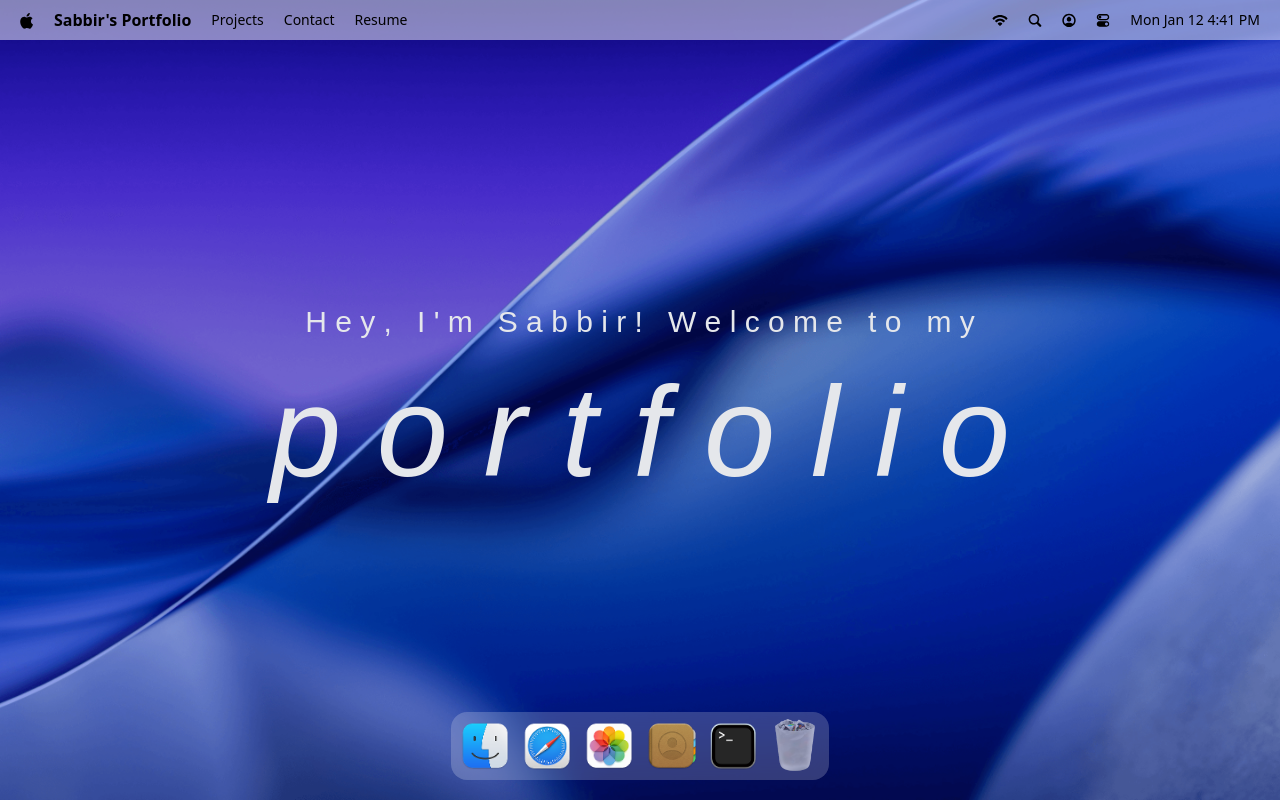
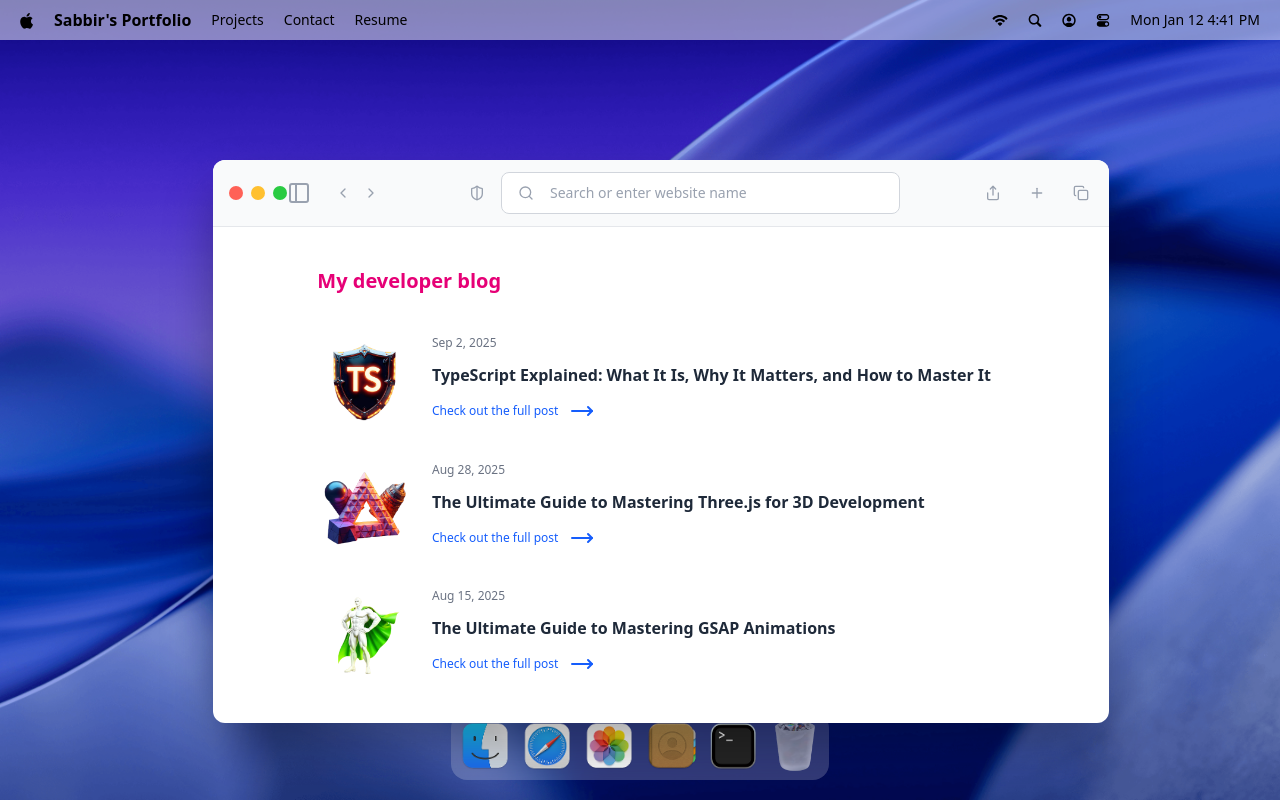
Before and after one commit to sabbir-veer/macos-portfolio, a React (Vite) app: page / in a window 1280 px wide. Both pictures are taken after a click on the button 547 px from the left and 746 px from the top of the page. Built offline with nearby package versions, Linux system fonts and the light colour scheme; a web font is replaced by a local one.

Commit message:
Feat: blog window implementation

```diff
--- a/src/App.jsx
+++ b/src/App.jsx
@@ -2,7 +2,7 @@ import gsap from 'gsap'
 import { Draggable } from 'gsap/Draggable'
 
 import { Navbar, Welcome, Dock } from '#components'
-import { Terminal } from '#windows'
+import { Terminal, Safari } from '#windows'
 
 gsap.registerPlugin(Draggable)
 
@@ -13,6 +13,7 @@ const App = () => {
       <Welcome />
       <Dock />
       <Terminal />
+      <Safari />
     </main>
   )
 }
--- /dev/null
+++ b/src/windows/Safari.jsx
@@ -0,0 +1,73 @@
+import { WindowControls } from '#components'
+import { blogPosts } from '#constants'
+import windowWrapper from '#hoc/windowWrapper'
+import {
+  ChevronLeft,
+  ChevronRight,
+  Copy,
+  MoveRight,
+  PanelLeft,
+  Plus,
+  Search,
+  Share,
+  ShieldHalf
+} from 'lucide-react'
+
+const Safari = () => {
+  return (
+    <>
+      <div id='window-header'>
+        <WindowControls target='safari' />
+        <PanelLeft ml-10 icon />
+
+        <div className='flex items-center gap-1 ml-5'>
+          <ChevronLeft className='icon' />
+          <ChevronRight className='icon' />
+        </div>
+        <div className='flex-1 flex-center gap-3'>
+          <ShieldHalf className='icon' />
+          <div className='search'>
+            <Search className='icon' />
+            <input
+              type='text'
+              placeholder='Search or enter website name'
+              className='flex-1'
+            />
+          </div>
+        </div>
+        <div className='flex items-center gap-5'>
+          <Share className='icon' />
+          <Plus className='icon' />
+          <Copy className='icon' />
+        </div>
+      </div>
+      <div className='blog'>
+        <h2>My developer blog</h2>
+        <div className='space-y-8'>
+          {blogPosts.map(({ id, image, title, date, link }) => (
+            <div key={id} className='blog-post'>
+              <div className='col-span-2'>
+                <img src={image} alt={title} />
+              </div>
+              <div className='content'>
+                <p>{date}</p>
+                <h3>{title}</h3>
+                <a
+                  href={link}
+                  target='_blank'
+                  rel='noopener noreferrer'
+                  className='icon-hover'>
+                  Check out the full post <MoveRight className='icon-hover' />
+                </a>
+              </div>
+            </div>
+          ))}
+        </div>
+      </div>
+    </>
+  )
+}
+
+const SafariWindow = windowWrapper(Safari, 'safari')
+
+export default SafariWindow
--- a/src/windows/index.js
+++ b/src/windows/index.js
@@ -1,3 +1,4 @@
 import Terminal from './Terminal'
+import Safari from './Safari'
 
-export { Terminal }
+export { Terminal, Safari }
```
